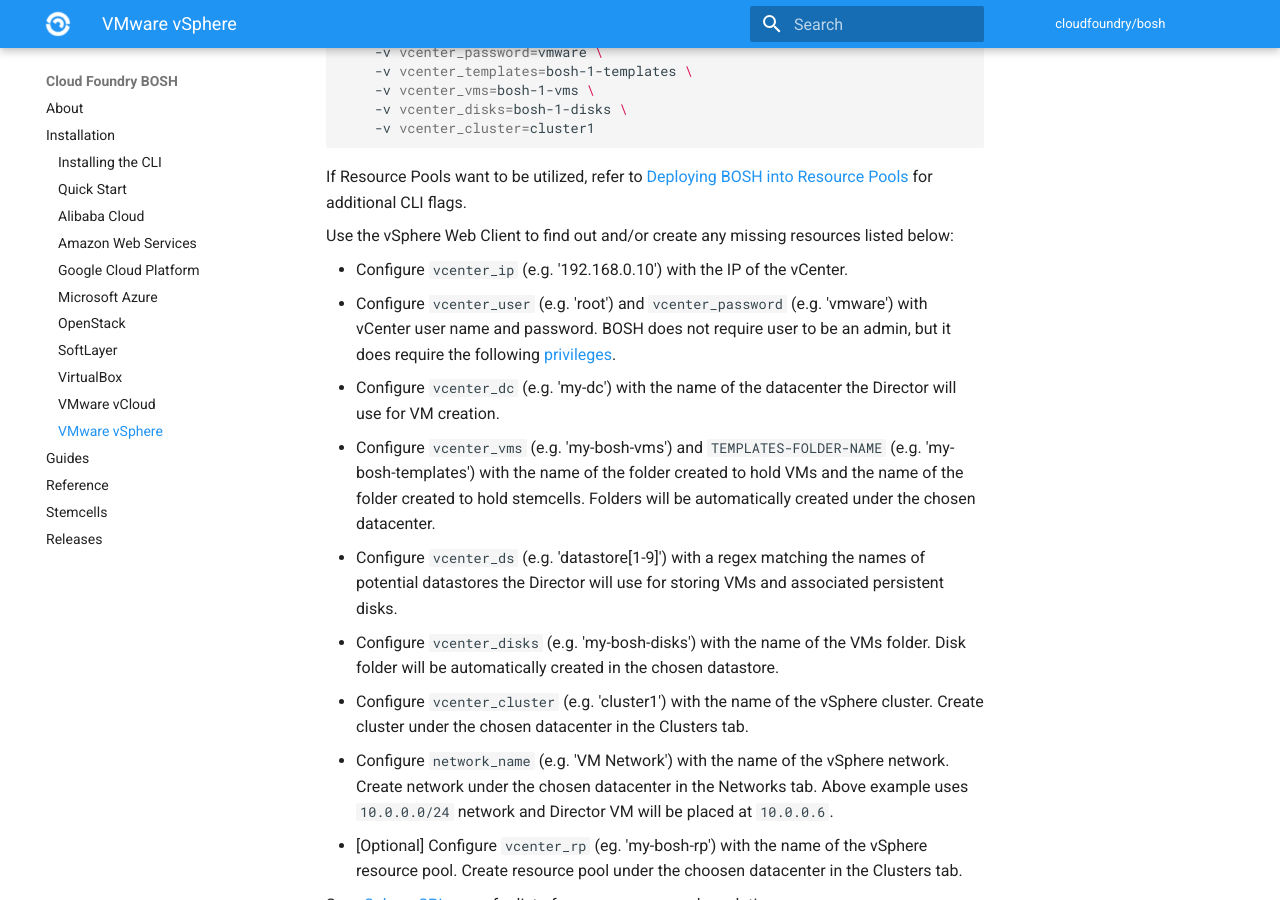
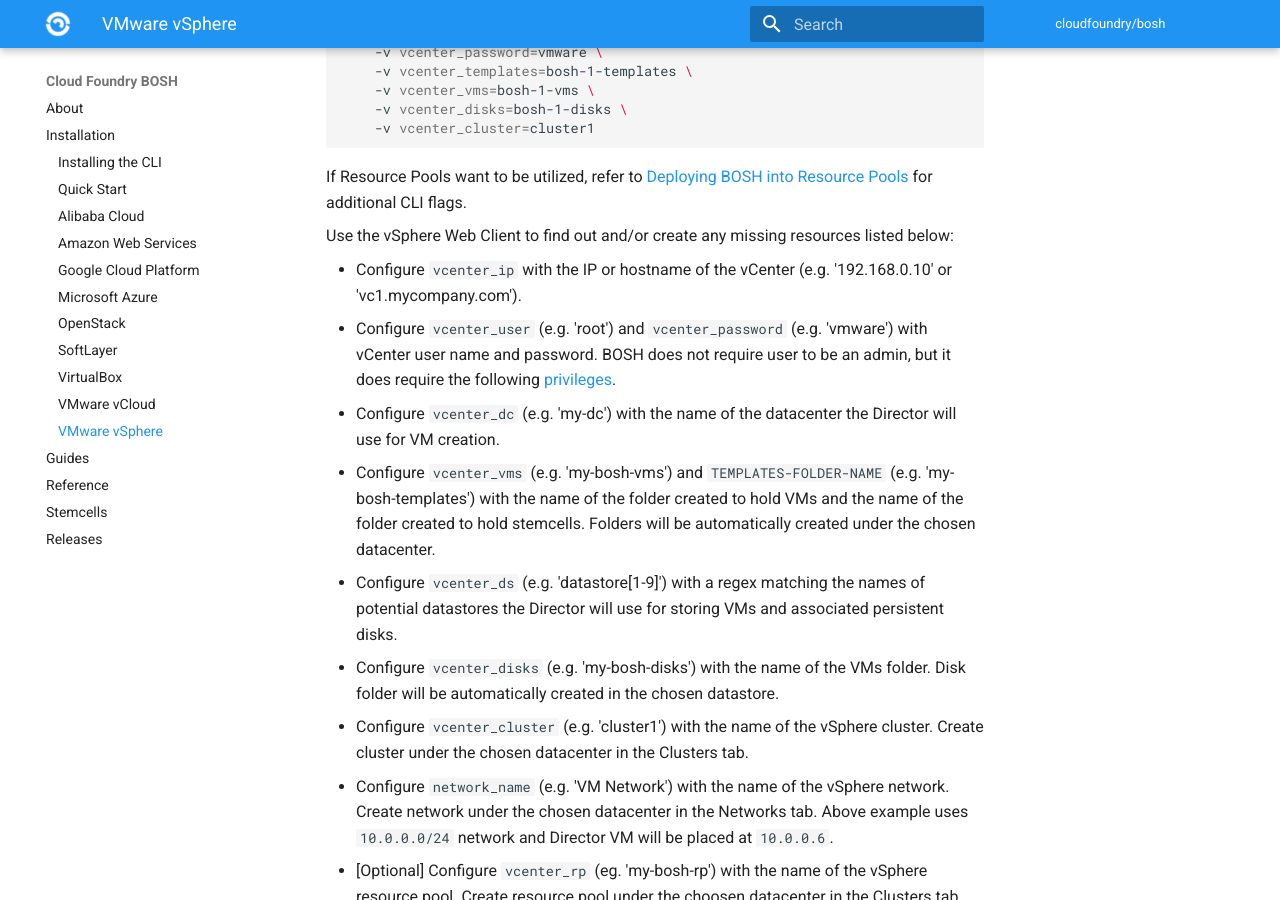
Before and after one commit to cloudfoundry/docs-bosh, an MkDocs documentation site: the page built from content/init-vsphere.md, in a window 1280 px wide and 900 px high, scrolled down 701 px. Built offline with MkDocs 1.6.1 and Material for MkDocs 9.7.7, drawn with Linux system fonts in a browser that asks for light colours; old or Windows-style settings are respelled for this version of MkDocs.

Commit message:
Clarify that `vcenter_ip` can be a hostname
- This fixes https://github.com/cloudfoundry/bosh-vsphere-cpi-release/issues/183
- Using a hostname or FQDN sometimes has advantages and we'd like to make it clearer that it is possible in this context.

```diff
--- a/content/init-vsphere.md
+++ b/content/init-vsphere.md
@@ -36,7 +36,7 @@ This document shows how to set up new [environment](terminology.md#environment)
 
     Use the vSphere Web Client to find out and/or create any missing resources listed below:
 
-      - Configure `vcenter_ip` (e.g. '192.168.0.10') with the IP of the vCenter.
+      - Configure `vcenter_ip` with the IP or hostname of the vCenter (e.g. '192.168.0.10' or 'vc1.mycompany.com').
       - Configure `vcenter_user` (e.g. 'root') and `vcenter_password` (e.g. 'vmware') with vCenter user name and password.
       BOSH does not require user to be an admin, but it does require the following [privileges](https://github.com/cloudfoundry/bosh-vsphere-cpi-release/blob/master/docs/required_vcenter_privileges.md).
       - Configure `vcenter_dc` (e.g. 'my-dc') with the name of the datacenter the Director will use for VM creation.
```
